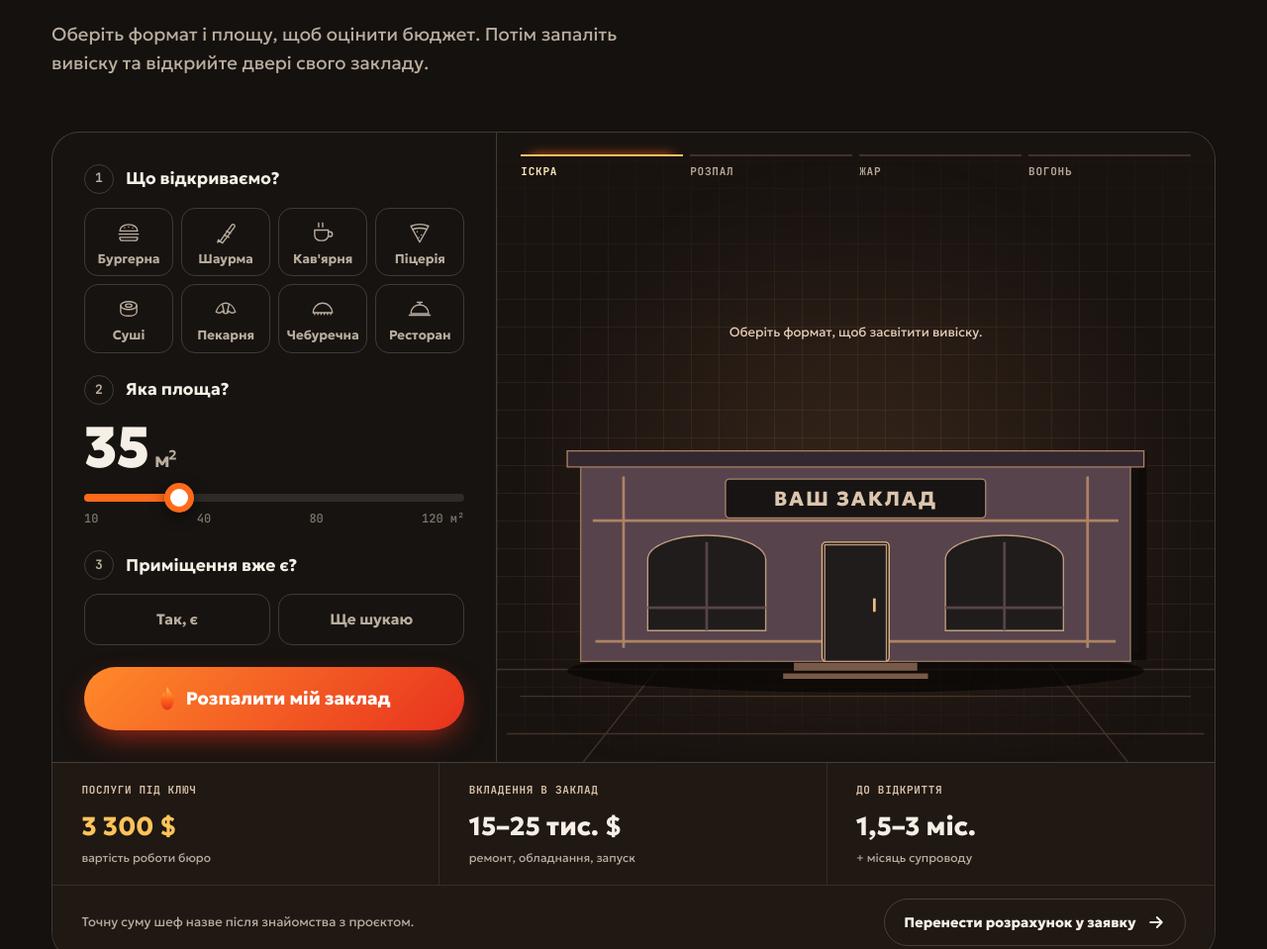
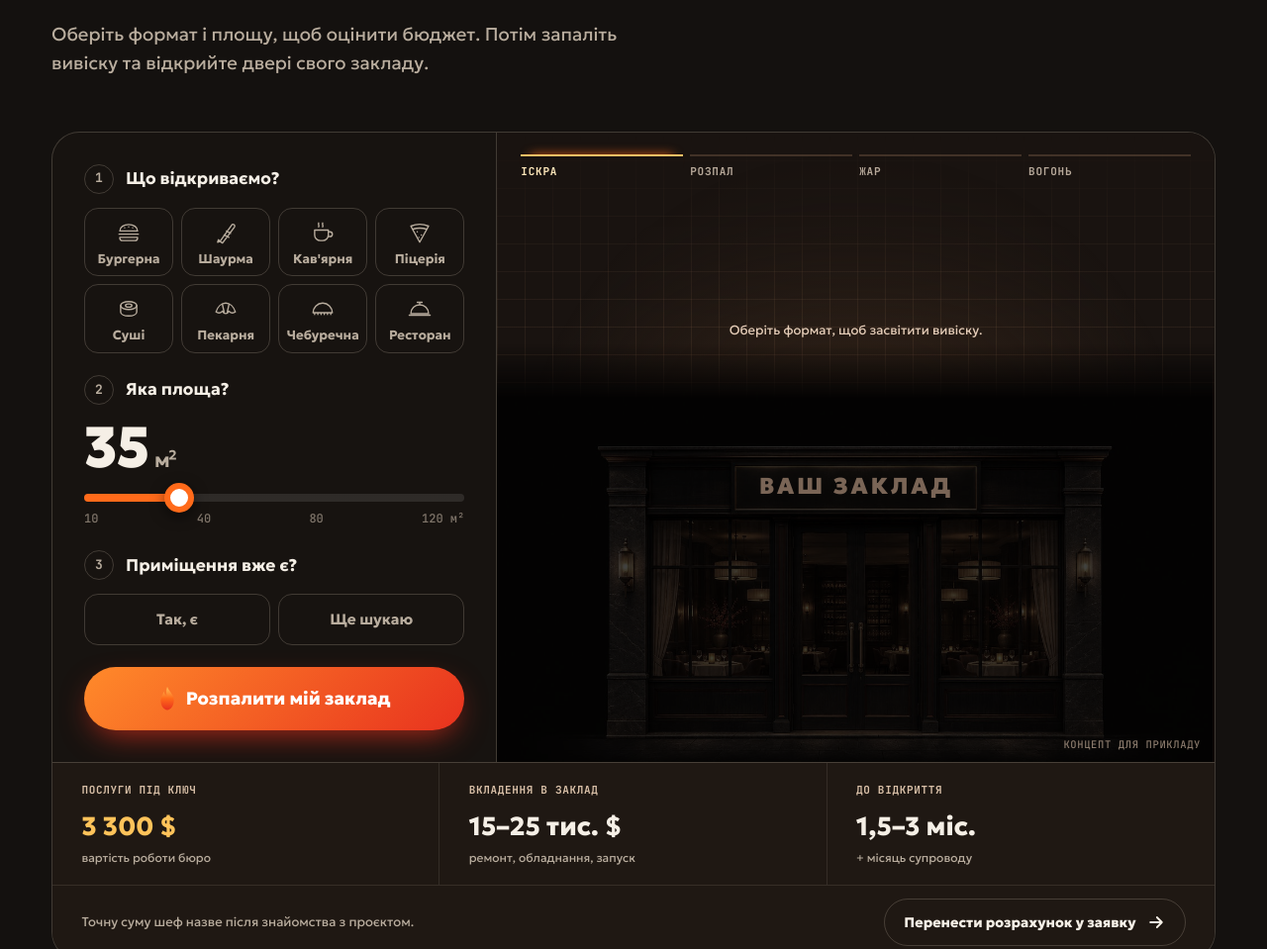
Before and after one commit to mkazymyrowych-afk/buro-restorannykh-rishen, a plain HTML site: page index.html in a window 1280 px wide. Shown: the part 1023-1982 px from the top of the page at 99% size. Drawn offline with Linux system fonts and the light colour scheme.

Commit message:
Фото-фасади замість намальованих у «Розпаліть свій заклад»
8 згенерованих фасадів, вирівняних за шириною будівлі й лінією тротуару;
неонова назва накладається на вивіску кожного фото, підсвічування за етапами.

Co-Authored-By: Claude Opus 5.5 <noreply@anthropic.com>

```diff
--- a/index.html
+++ b/index.html
@@ -299,6 +299,30 @@ input[type=range]:focus-visible{box-shadow:0 0 0 3px rgba(255,195,90,.45)}
 .fac.lv3 .lighting,.fac.lv4 .opening{opacity:1}
 .fac.lv4 .door-leaf{transform:scaleX(.23) skewY(12deg)}
 .venue-icon{fill:none;stroke:var(--trim);stroke-width:1.6;stroke-linecap:round;stroke-linejoin:round}
+.scene .fac{position:relative;width:100%;height:clamp(300px,33vw,430px);overflow:hidden;background:#0d0806;-webkit-mask-image:linear-gradient(to bottom,transparent 0,#000 13%,#000 100%);mask-image:linear-gradient(to bottom,transparent 0,#000 13%,#000 100%)}
+.pf{position:absolute;inset:0;opacity:0;transition:opacity .55s ease;pointer-events:none}
+.pf.on{opacity:1}
+.pf img{position:absolute;max-width:none;filter:brightness(.26) saturate(.45);transition:filter .9s ease}
+.pf-sign{position:absolute;display:grid;place-items:center;border-radius:4px;transition:box-shadow .6s}
+.pf-sign b{font-family:var(--display);font-weight:900;letter-spacing:.12em;color:#7a6556;white-space:nowrap;line-height:1;transition:color .45s,text-shadow .45s}
+.pf-open{position:absolute;transform:translate(-50%,-10px);opacity:0;background:#e8321e;color:#fff;font-family:var(--mono);font-weight:700;font-size:11px;letter-spacing:.08em;padding:4px 9px;border-radius:4px;box-shadow:0 6px 18px -6px #e8321e;transition:opacity .5s .25s,transform .7s .25s cubic-bezier(.3,1.6,.5,1);white-space:nowrap}
+.pf-open::before,.pf-open::after{content:"";position:absolute;bottom:100%;width:1px;height:12px;background:#ffc35a}
+.pf-open::before{left:22%}.pf-open::after{right:22%}
+.pf-flame{position:absolute;width:26px;height:36px;transform:translate(-50%,-100%) scale(.2);transform-origin:50% 100%;opacity:0;transition:opacity .5s,transform .8s cubic-bezier(.3,1.6,.5,1)}
+.pf-glow{position:absolute;border-radius:50%;background:radial-gradient(closest-side,rgba(255,138,42,.55),rgba(255,106,26,.18) 55%,transparent);opacity:0;transition:opacity 1s;mix-blend-mode:screen}
+.fac.lv2 .pf img{filter:brightness(.42) saturate(.65)}
+.fac.lv2 .pf-sign{box-shadow:0 0 0 1.5px #ff7a1a,0 0 22px -2px rgba(255,106,26,.75),inset 0 0 18px -4px rgba(255,106,26,.5)}
+.fac.lv2 .pf-sign b{color:#ffe6bd;text-shadow:0 0 6px #ff8a2a,0 0 16px #ff6a1a,0 0 30px rgba(232,50,30,.8)}
+.fac.lv2 .pf-sign.flick b{animation:flick 1s steps(1) 1}
+@keyframes flick{0%{opacity:.2}12%{opacity:1}18%{opacity:.3}30%{opacity:1}36%{opacity:.5}48%,100%{opacity:1}}
+.fac.lv3 .pf img{filter:brightness(.82) saturate(.95)}
+.fac.lv3 .pf-glow{opacity:.55}
+.fac.lv4 .pf img{filter:brightness(1.06) saturate(1.1)}
+.fac.lv4 .pf-glow{opacity:1}
+.fac.lv4 .pf-open{opacity:1;transform:translate(-50%,0)}
+.fac.lv4 .pf-flame{opacity:1;transform:translate(-50%,-100%) scale(1)}
+.pf-note{position:absolute;right:14px;bottom:10px;font-family:var(--mono);font-size:10.5px;letter-spacing:.06em;color:#8a7a6c;text-transform:uppercase}
+@media (max-width:620px){.scene .fac{height:250px}.pf-open{font-size:9px;padding:3px 7px}}
 .calc-sum{display:flex;gap:10px;align-items:center;background:rgba(255,106,26,.12);border:1px solid rgba(255,106,26,.4);border-radius:14px;padding:10px 14px;font-size:14px;font-weight:700;margin-top:14px}
 .calc-sum svg{width:16px;height:22px;flex:none}
 .calc-sum[hidden]{display:none}
@@ -625,7 +649,7 @@ section[id],.stagebox,#draftTitle{scroll-margin-top:90px}
         <div class="heat" id="heat"><div>Іскра</div><div>Розпал</div><div>Жар</div><div>Вогонь</div></div>
         <div class="scene">
           <p class="hint" id="hint" role="status">Оберіть формат, щоб засвітити вивіску.</p>
-          <svg class="fac" id="fac" viewBox="15 12 530 310" preserveAspectRatio="xMidYMax meet" role="img" aria-label="Ілюстрація вашого майбутнього закладу"></svg>
+          <div class="fac" id="fac" role="img" aria-label="Ваш майбутній заклад"></div>
           <canvas id="burst" aria-hidden="true"></canvas>
         </div>
       </div>
@@ -1046,53 +1070,55 @@ function estimate(sqm){
 }
 const S={f:null,s:'ВАШ ЗАКЛАД',area:35,prem:null,ft:false,at:false,lit:false};
 let facadeKey='', burstFrame, burstTimer;
-// Each format has its own silhouette, storefront and palette.
-const storefronts={
-  'БУРГЕРНА':{wall:'#843c31',trim:'#ff855a',light:'#ffd684',shape:'M90 247V100H470V247Z',decor:'<path d="M84 102h392v14H84z" fill="#331d20"/><path d="M88 117h384" stroke="#ff8b5b" stroke-width="3"/><path d="M102 225h345v20H102z" fill="url(#checks)" opacity=".75"/>',windows:[{x:111,w:148},{x:271,w:90}],door:385},
-  'ШАУРМА':{wall:'#48534d',trim:'#acd58c',light:'#fceeb1',shape:'M116 247V104L137 86H420L449 105V247Z',decor:'<path d="M102 99L130 78h302l30 21v13H102z" fill="#2d3833" stroke="#a5ba92"/><path d="M109 120H454M109 125H454" stroke="#738d76"/><path d="M132 210h221v17H132z" fill="#b5c0a8"/><path d="M133 230h222" stroke="#232e2b" stroke-width="6"/>',windows:[{x:135,w:208,y:155,h:55}],door:373,shutter:false},
-  "КАВ'ЯРНЯ":{wall:'#395750',trim:'#9fddbd',light:'#fbe0ad',shape:'M110 247V89H450V247Z',decor:'<path d="M99 89h362v12H99z" fill="#21352c" stroke="#a6b095"/><path d="M115 226h222v21H115z" fill="#293b33"/><path d="M123 234h205" stroke="#6b9e82"/><path d="M96 247h-19l-3-17h25Z M461 247h17l4-17h-25Z" fill="#a46647"/><path d="M86 232q-15-10-11-29q13 2 13 18q4-18 12-18q2 15-12 29m376 0q-11-10-10-24q9 2 12 13q5-16 13-18q3 15-12 29" fill="#81986a"/>',windows:[{x:133,w:91,arch:true},{x:235,w:91,arch:true}],door:361},
-  'ПІЦЕРІЯ':{wall:'#8c5039',trim:'#ffd09e',light:'#ffbe76',shape:'M105 247V114H455V247Z',decor:'<path d="M76 116L113 91H447l37 25Z" fill="#733b3d" stroke="#c77c65"/><path d="M105 150h350v97H105z" fill="url(#brick)"/><path d="M107 224h348" stroke="#371f17" stroke-width="2"/>',windows:[{x:128,w:91,arch:true},{x:231,w:91,arch:true}],door:361},
-  'СУШІ':{wall:'#3c393a',trim:'#f8a594',light:'#f9d4ab',shape:'M90 247V111H470V247Z',decor:'<path d="M68 105q47 2 65-23h294q24 25 65 23l-20 16H88Z" fill="#3a252a" stroke="#ad706b"/><path d="M99 130h362v6H99z" fill="#975254"/><circle cx="132" cy="157" r="11" fill="#b65758"/><circle cx="428" cy="157" r="11" fill="#b65758"/><path d="M132 143v-7m296 7v-7" stroke="#dea292"/>',windows:[{x:153,w:81,y:170},{x:326,w:81,y:170}],door:257},
-  'ПЕКАРНЯ':{wall:'#a16d51',trim:'#ffdb9f',light:'#ffd389',shape:'M116 247V121L208 78H356L448 121V247Z',decor:'<path d="M98 126L204 74h156l106 52h-23l-90-43H211l-90 43Z" fill="#754638" stroke="#d2945c"/><circle cx="282" cy="99" r="12" fill="#54362a" stroke="#edb780"/><path d="M270 99h24m-12-12v24" stroke="#edb780"/><path d="M127 231h305" stroke="#d6a27b" stroke-width="5"/>',windows:[{x:139,w:184,y:165}],door:366,signY:118},
-  'ЧЕБУРЕЧНА':{wall:'#4d655f',trim:'#ffd47e',light:'#fff0bd',shape:'M108 247V122Q108 102 130 102H433Q451 102 451 121V247Z',decor:'<path d="M98 120h362v11H98zM110 221h341v12H110z" fill="#d8a449"/><path d="M110 235h341" stroke="#b78035"/><path d="M134 214h196v10H134z" fill="#cba888"/>',windows:[{x:133,w:195,y:163,h:51}],door:361,signY:131},
-  'РЕСТОРАН':{wall:'#57434c',trim:'#eabd88',light:'#ffe0a8',shape:'M75 247V97H485V247Z',decor:'<path d="M65 90h430v12H65z" fill="#332730" stroke="#af8062"/><path d="M84 142h392M86 232h388M107 109v128m346-128v128" stroke="#ae8364" stroke-width="2"/><path d="M234 248h92v6h-92zm-8 8h108v4H226z" fill="#795947"/>',windows:[{x:125,w:88,arch:true},{x:347,w:88,arch:true}],door:255}
+// Photo storefronts (generated concepts). Coordinates in source px (1536x1024):
+// building left/right, ground line, sign box.
+const VENUES={
+  'БУРГЕРНА':{img:'burger',b:[184,1352],g:864,sg:[412,232,1124,340],light:'#ffb070'},
+  'ШАУРМА':{img:'shawarma',b:[192,1348],g:888,sg:[340,188,1200,320],light:'#ffc07a'},
+  "КАВ'ЯРНЯ":{img:'coffee',b:[148,1392],g:888,sg:[388,160,1160,288],light:'#ffd29a'},
+  'ПІЦЕРІЯ':{img:'pizza',b:[184,1348],g:856,sg:[348,236,1192,340],light:'#ff9a52'},
+  'СУШІ':{img:'sushi',b:[188,1348],g:900,sg:[440,264,1100,376],light:'#ffb27a'},
+  'ПЕКАРНЯ':{img:'bakery',b:[208,1320],g:848,sg:[456,252,1076,356],light:'#ffc884'},
+  'ЧЕБУРЕЧНА':{img:'cheburek',b:[152,1380],g:864,sg:[368,184,1180,296],light:'#ffd39a'},
+  'РЕСТОРАН':{img:'restaurant',b:[228,1312],g:828,sg:[508,248,1032,352],light:'#ffd0a0'}
 };
-function facade(tier,label,icon){
-  const design=storefronts[label]||storefronts['РЕСТОРАН'];
-  const {wall,trim,light,shape,decor,windows,door,signY=111}=design;
-  const scale=[.88,1,1.06,1.11,1.15][tier];
-  stagebox.style.setProperty('--venue-light',light);
-  const glazing=windows.map(({x,w,y=153,h=224-y,arch})=>{
-    const shape=arch?`M${x} ${y+h}v-${h-18}a${w/2} 18 0 0 1 ${w} 0v${h-18}Z`:`M${x} ${y}h${w}v${h}h-${w}Z`;
-    const bars=design.shutter===false?`M${x+9} ${y+18}h${w-18}`:`M${x+w/2} ${y+5}v${h-5}m-${w/2} -${h*.24}h${w}`;
-    return `<path class="glass" d="${shape}"/><path d="${bars}" fill="none" stroke="${wall}" stroke-width="2"/><path class="lighting" d="M${x+11} ${y+30}l12 -18h6l-15 22z" fill="#fff2cf"/>`;
-  }).join('');
-  fac.innerHTML=`<defs>
-    <linearGradient id="warm" x2="0" y2="1"><stop stop-color="${light}"/><stop offset="1" stop-color="#9e422b"/></linearGradient>
-    <linearGradient id="doorLight" x2="0" y2="1"><stop stop-color="${light}" stop-opacity=".7"/><stop offset="1" stop-color="${trim}" stop-opacity="0"/></linearGradient>
-    <radialGradient id="streetGlow"><stop stop-color="${light}" stop-opacity=".55"/><stop offset="1" stop-color="${trim}" stop-opacity="0"/></radialGradient>
-    <pattern id="brick" width="32" height="15" patternUnits="userSpaceOnUse"><path d="M0 0h32M0 7.5h32M8 0v7.5m16 0v7.5" stroke="#43271d" opacity=".45"/></pattern>
-    <pattern id="checks" width="18" height="18" patternUnits="userSpaceOnUse"><path d="M0 0h9v9H0zm9 9h9v9H9z" fill="#d9a992"/></pattern>
-  </defs>
-  <path d="M12 253H548M30 273H530m-510 28h520M135 249l-58 73m348-73 58 73" fill="none" stroke="#997359" stroke-opacity=".32"/>
-  <g class="storefront" style="--trim:${trim}" transform="translate(280 249) scale(${scale}) translate(-280 -249)">
-    <ellipse cx="280" cy="254" rx="215" ry="16" fill="#080605" opacity=".75"/>
-    <ellipse class="lighting" cx="280" cy="257" rx="215" ry="53" fill="url(#streetGlow)"/>
-    <path d="${shape}" fill="#110e0e" stroke="#100b09" stroke-width="6" transform="translate(9 -4)"/>
-    <path d="${shape}" fill="${wall}" stroke="${trim}" stroke-opacity=".52"/>
-    ${decor}${glazing}
-    <rect class="sign" x="183" y="${signY}" width="194" height="29" rx="3"/>
-    ${icon?`<use class="venue-icon" href="${icon}" x="195" y="${signY+6}" width="17" height="17"/>`:''}
-    <text class="signtxt" x="${icon?291:280}" y="${signY+15}" text-anchor="middle" dominant-baseline="central" font-size="15">${label}</text>
-    <path class="opening" d="M${door} 247h50l44 60H${door-44}Z" fill="url(#doorLight)"/>
-    <rect x="${door}" y="158" width="50" height="89" rx="3" fill="#141010" stroke="${trim}"/>
-    <rect class="opening" x="${door+2}" y="160" width="46" height="87" fill="url(#warm)"/>
-    <g class="door-leaf"><rect class="glass" x="${door+2}" y="160" width="46" height="87"/>
-      <path d="M${door+39} 200v10" stroke="${trim}" stroke-width="2"/></g>
-    <g class="opening"><rect x="${door-6}" y="146" width="62" height="13" rx="3" fill="#211512" stroke="${trim}"/>
-      <text x="${door+25}" y="153" text-anchor="middle" dominant-baseline="central" fill="#fff3d6" font-size="8" font-family="JetBrains Mono,monospace">ВІДЧИНЕНО</text></g>
-  </g>`;
+const pfEls={};
+function buildStage(){
+  for(const [label,v] of Object.entries(VENUES)){
+    const el=document.createElement('div'); el.className='pf';
+    el.innerHTML=`<span class="pf-glow"></span><img src="img/venues/${v.img}.jpg" alt="" loading="lazy" decoding="async"><span class="pf-sign"><b></b></span><span class="pf-open">ВІДЧИНЕНО</span><svg class="pf-flame" viewBox="0 0 64 88" aria-hidden="true"><use href="#mark"/></svg>`;
+    fac.appendChild(el); pfEls[label]=el;
+  }
+  const n=document.createElement('span'); n.className='pf-note'; n.textContent='Концепт для прикладу'; fac.appendChild(n);
 }
+function layoutVenue(label,tier,text){
+  const v=VENUES[label], el=pfEls[label]; if(!v||!el)return;
+  const Wc=fac.clientWidth, Hc=fac.clientHeight; if(!Wc||!Hc)return;
+  const k=[.8,.88,.94,1,1.05][tier]??1, groundY=Hc*.93;
+  const bw=v.b[1]-v.b[0];
+  let sc=Math.min(Wc*.8*k/bw,(groundY-6)/((v.g-Math.max(0,v.sg[1]-90))*1.0));
+  const img=el.querySelector('img'), left=Wc/2-((v.b[0]+v.b[1])/2)*sc, top=groundY-v.g*sc;
+  Object.assign(img.style,{width:1536*sc+'px',height:1024*sc+'px',left:left+'px',top:top+'px'});
+  const [x0,y0,x1,y1]=v.sg, sw=(x1-x0)*sc, sh=(y1-y0)*sc, sign=el.querySelector('.pf-sign');
+  Object.assign(sign.style,{left:left+x0*sc+'px',top:top+y0*sc+'px',width:sw+'px',height:sh+'px'});
+  const t=sign.querySelector('b'); t.textContent=text;
+  t.style.fontSize=Math.max(9,Math.min(sh*.5,(sw*.86)/(text.length*.92)))+'px';
+  const cx=left+((x0+x1)/2)*sc, op=el.querySelector('.pf-open'), fl=el.querySelector('.pf-flame'), gl=el.querySelector('.pf-glow');
+  Object.assign(op.style,{left:cx+'px',top:top+y1*sc+10+'px'});
+  Object.assign(fl.style,{left:cx+'px',top:top+y0*sc-4+'px',width:Math.max(18,sh*.62)+'px',height:Math.max(25,sh*.86)+'px'});
+  Object.assign(gl.style,{left:Wc/2-bw*sc*.62+'px',top:groundY-sh*1.2+'px',width:bw*sc*1.24+'px',height:sh*2.6+'px'});
+}
+let curLabel='';
+function facade(tier,label){
+  if(!fac.childElementCount)buildStage();
+  const key=VENUES[label]?label:'РЕСТОРАН';
+  for(const [l,el] of Object.entries(pfEls))el.classList.toggle('on',l===key);
+  stagebox.style.setProperty('--venue-light',VENUES[key].light);
+  layoutVenue(key,tier,label);
+  if(key!==curLabel&&label!=='ВАШ ЗАКЛАД'){const sg=pfEls[key].querySelector('.pf-sign');sg.classList.remove('flick');void sg.offsetWidth;sg.classList.add('flick')}
+  curLabel=key;
+}
+addEventListener('resize',()=>{facadeKey='';render()},{passive:true});
 const lvl=()=>S.lit?4:S.ft?(S.at||S.prem?3:2):1;
 function render(){
   const a=+area.value; S.area=a; out.textContent=a;
@@ -1158,9 +1184,7 @@ igBtn.addEventListener('click',()=>{
   if(innerWidth<=900)stagebox.scrollIntoView({behavior:reduce?'auto':'smooth',block:'start'});
   if(!reduce){
     if(replay){
-      fac.querySelector('.door-leaf').animate([
-        {transform:'none'},{transform:'scaleX(.23) skewY(12deg)'}
-      ],{duration:620,easing:'cubic-bezier(.2,.7,.2,1)'});
+      const sg=fac.querySelector('.pf.on .pf-sign'); if(sg){sg.classList.remove('flick');void sg.offsetWidth;sg.classList.add('flick')}
     }
     stagebox.animate([
       {boxShadow:'inset 0 -90px 100px -95px transparent'},
```
Also changed, not shown: img/venues/bakery.jpg (added), img/venues/burger.jpg (added), img/venues/cheburek.jpg (added), img/venues/coffee.jpg (added), img/venues/pizza.jpg (added), img/venues/restaurant.jpg (added), img/venues/shawarma.jpg (added), img/venues/sushi.jpg (added).
